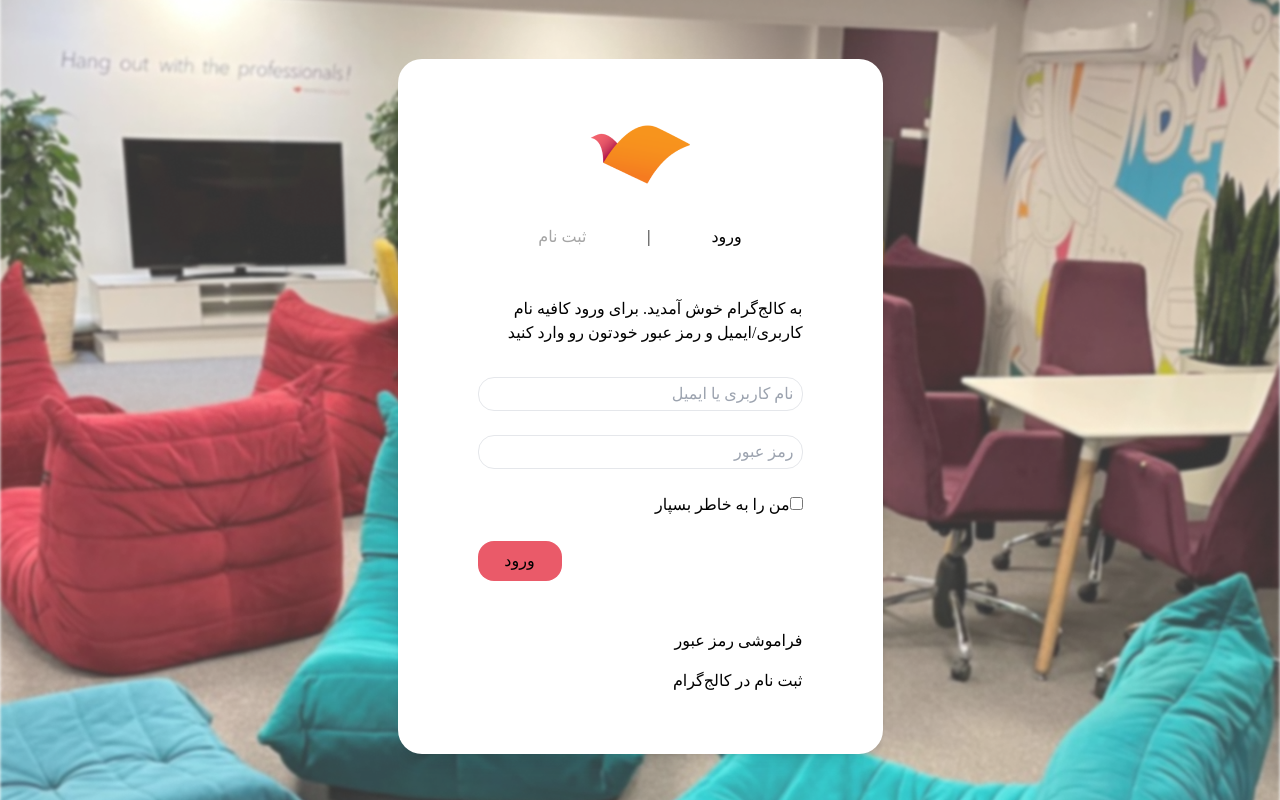
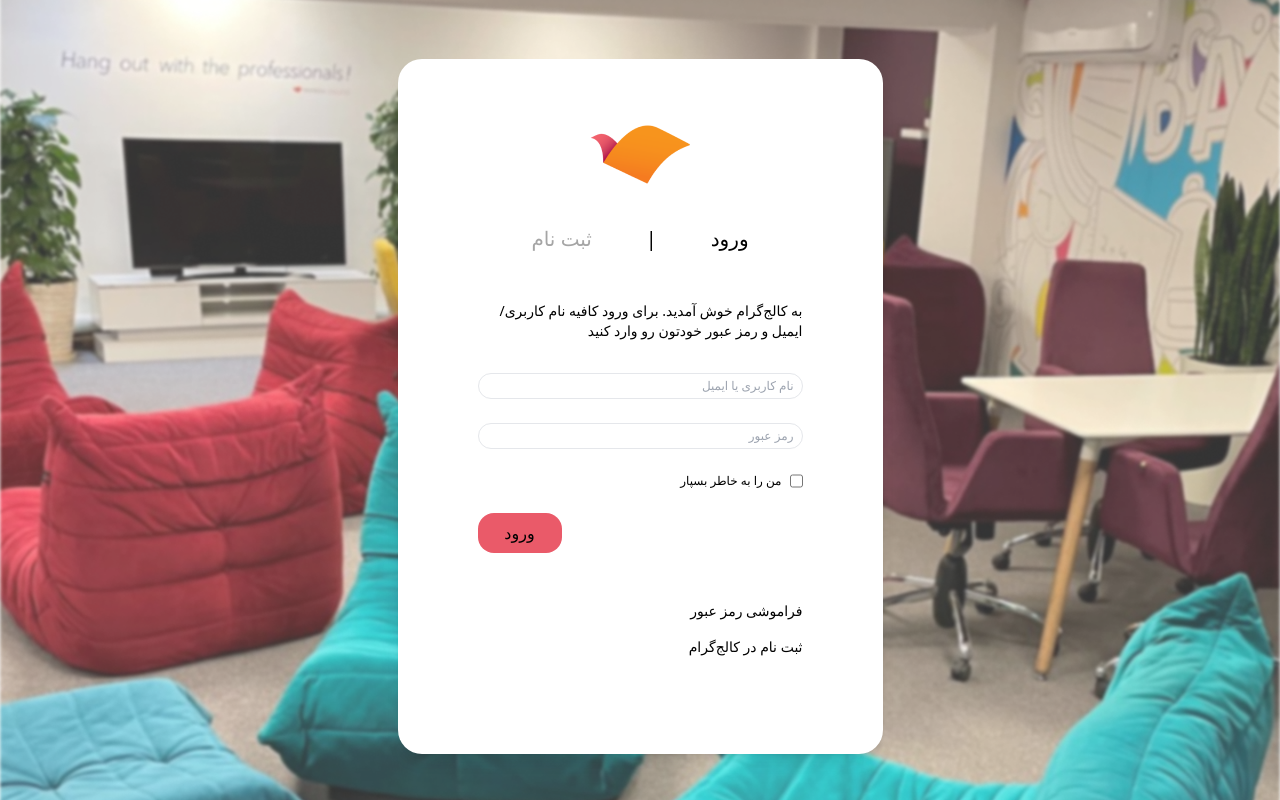
Before and after one commit to Hooman13/RahnemaCollegeProject, a React (Create React App) app: page /login in a window 1280 px wide. Built offline with nearby package versions, Linux system fonts and the light colour scheme.

Commit message:
fix font & font size

```diff
--- a/src/index.css
+++ b/src/index.css
@@ -1,10 +1,11 @@
 @font-face {
   font-family: "IRANSansWeb";
-  src: local("IRANSansWeb"), url(./fonts/IRANSansWeb.ttf) format("truetype");
+  src: local(IRANSansWeb(FaNum)),
+    url(./fonts/IRANSansWeb\(FaNum\).ttf) format("truetype");
 }
 
 body {
-  font-family: IRANSansWeb;
+  font-family: IRANSansWeb(FaNum);
 }
 
 @tailwind base;
--- a/src/index.tsx
+++ b/src/index.tsx
@@ -3,7 +3,7 @@ import ReactDOM from "react-dom/client";
 import "./index.css";
 import App from "./App";
 import reportWebVitals from "./reportWebVitals";
-import "./fonts/IRANSansWeb.ttf";
+import "./fonts/IRANSansWeb(FaNum).ttf";
 
 const root = ReactDOM.createRoot(
   document.getElementById("root") as HTMLElement
--- a/src/pages/Login.tsx
+++ b/src/pages/Login.tsx
@@ -29,7 +29,7 @@ export const Login = () => {
               <div className="flex justify-center pb-10">
                 <img src="./img/logo.png" alt="" />
               </div>
-              <div className="mb-12 justify-evenly flex">
+              <div className="text-xl mb-12 justify-evenly flex">
                 <Link to="/signup">
                   <button className="text-[#A5A5A5]">ثبت نام</button>
                 </Link>
@@ -38,32 +38,34 @@ export const Login = () => {
                   <button>ورود</button>
                 </Link>
               </div>
-              <div className="text-right mb-8">
+              <div className="text-right text-sm mb-8">
                 به کالج‌گرام خوش آمدید. برای ورود کافیه نام کاربری/ایمیل و رمز
                 عبور خود‌تون رو وارد کنید
               </div>
-              <div className=" mt-6">
+              <div className="text-xs mt-6">
                 <input
                   type="text"
                   {...register("email", { required: true })}
                   placeholder="نام کاربری یا ایمیل"
-                  className="border rounded-2xl w-full text-right text-base mb-6 px-2 py-1 focus:outline-none focus:ring-0 focus:border-gray-600"
+                  className="border rounded-2xl w-full text-right mb-6 px-2 py-1 focus:outline-none focus:ring-0 focus:border-gray-600"
                 />
                 <input
                   type="password"
                   {...register("password")}
                   placeholder="رمز عبور"
-                  className="border text-right rounded-2xl w-full text-base px-2 py-1 focus:outline-none focus:ring-0 focus:border-gray-600"
+                  className="border text-right rounded-2xl w-full px-2 py-1 focus:outline-none focus:ring-0 focus:border-gray-600"
                 />
-                <div className="text-right mt-6">
-                  <label htmlFor="savePass">من را به خاطر بسپار</label>
+                <div className="flex justify-end mt-6">
+                  <label htmlFor="savePass">
+                    <div className="pr-2">من را به خاطر بسپار</div>
+                  </label>
                   <input type="checkbox" name="" id="savePass" />
                 </div>
               </div>
               <div className="text-center mt-6 flex border-solid rounded-2xl bg-[#EA5A69] w-[84px] mr-auto justify-center items-center px-[16px] py-[8px] ">
                 <button type={"submit"}>ورود</button>
               </div>
-              <div className="flex flex-col text-right mt-12">
+              <div className="text-sm flex flex-col text-right mt-12">
                 <Link to="/forgotpass" className="mb-4">
                   فراموشی رمز عبور
                 </Link>
--- a/src/pages/NewPass.tsx
+++ b/src/pages/NewPass.tsx
@@ -12,11 +12,13 @@ export const NewPass = () => {
             <div className="flex justify-center pb-10">
               <img src="./img/logo.png" alt="" />
             </div>
-            <div className="mb-12 justify-evenly flex">تنظیم رمز عبور جدید</div>
-            <div className="text-right mb-8">
+            <div className="text-xl mb-12 justify-evenly flex">
+              تنظیم رمز عبور جدید
+            </div>
+            <div className="text-sm text-right mb-8">
               لطفاً رمز جدیدی برای حساب خود انتخاب کنید
             </div>
-            <div className=" mt-6">
+            <div className="text-xs mt-6">
               <input
                 type="text"
                 placeholder="رمز عبور"
--- a/src/pages/PassRecovery.tsx
+++ b/src/pages/PassRecovery.tsx
@@ -12,24 +12,26 @@ export const PassRecovery = () => {
             <div className="flex justify-center pb-10">
               <img src="./img/logo.png" alt="" />
             </div>
-            <div className="mb-12 justify-evenly flex">بازیابی رمز عبور</div>
-            <div className="text-right mb-8">
+            <div className="text-xl mb-12 justify-evenly flex">
+              بازیابی رمز عبور
+            </div>
+            <div className="text-sm text-right mb-8">
               لطفاً نام‌ کاربری یا ایمیل خودتون رو وارد کنید
             </div>
-            <div className=" mt-6">
+            <div className="text-xs mt-6">
               <input
                 type="text"
                 placeholder="نام کاربری یا ایمیل"
                 className="border rounded-2xl w-full text-right text-base mb-6 px-2 py-1 focus:outline-none focus:ring-0 focus:border-gray-600"
               />
             </div>
-            <div className="flex items-center">
+            <div className="flex items-center text-sm">
               <div className="text-center mr-1 flex border-solid rounded-2xl bg-[#EA5A69] w-[181px] h-[36px] text-sm justify-center items-center px-[8px] py-[16px] ">
                 <Link to="/newpass">
                   <button>ارسال لینک بازیابی رمز عبور</button>
                 </Link>
               </div>
-              <div className="flex">
+              <div className="flex pl-5">
                 <Link to="/login">
                   <button>انصراف</button>
                 </Link>
--- a/src/pages/Signup.tsx
+++ b/src/pages/Signup.tsx
@@ -49,7 +49,7 @@ export const Signup = () => {
               <div className="flex justify-center pb-10">
                 <img src="./img/logo.png" alt="" />
               </div>
-              <div className="mb-12 justify-evenly flex">
+              <div className="text-xl mb-12 justify-evenly flex">
                 <Link to="/signup">
                   <button>ثبت نام</button>
                 </Link>
@@ -58,16 +58,16 @@ export const Signup = () => {
                   <button className="text-[#A5A5A5]">ورود</button>
                 </Link>
               </div>
-              <div className="text-right mb-8">
+              <div className="text-right text-sm mb-8 font-normal">
                 برای ثبت‌نام کافیه نام کاربری، ایمیل و یک رمز عبور وارد کنید
               </div>
-              <div className=" mt-6">
+              <div className="font-normal text-xs mt-6">
                 <div className="mb-6">
                   <input
                     type="text"
                     {...register("username")}
                     placeholder="نام کاربری"
-                    className="border rounded-2xl w-full text-right text-base  px-2 py-1 focus:outline-none focus:ring-0 focus:border-gray-600"
+                    className="border rounded-2xl w-full text-right px-2 py-1 focus:outline-none focus:ring-0 focus:border-gray-600"
                   />
                   {errors?.username?.message && (
                     <p className="text-red-700">{errors.username.message}</p>
@@ -78,7 +78,7 @@ export const Signup = () => {
                     type="text"
                     {...register("email", { required: true })}
                     placeholder="ایمیل"
-                    className="border text-right rounded-2xl w-full text-base px-2 py-1 focus:outline-none focus:ring-0 focus:border-gray-600"
+                    className="border text-right rounded-2xl w-full px-2 py-1 focus:outline-none focus:ring-0 focus:border-gray-600"
                   />
                   {errors?.email?.message && (
                     <p className="text-red-700">{errors.email.message}</p>
@@ -89,7 +89,7 @@ export const Signup = () => {
                     type="text"
                     {...register("password")}
                     placeholder="رمز عبور"
-                    className="border text-right rounded-2xl w-full text-base px-2 py-1 focus:outline-none focus:ring-0 focus:border-gray-600"
+                    className="border text-right rounded-2xl w-full px-2 py-1 focus:outline-none focus:ring-0 focus:border-gray-600"
                   />
                   {errors?.password?.message && (
                     <p className="text-red-700">{errors.password.message}</p>
@@ -100,14 +100,14 @@ export const Signup = () => {
                     type="text"
                     {...register("confirmPassword")}
                     placeholder="تکرار رمز عبور"
-                    className="border text-right rounded-2xl w-full text-base px-2 py-1 focus:outline-none focus:ring-0 focus:border-gray-600"
+                    className="border text-right rounded-2xl w-full px-2 py-1 focus:outline-none focus:ring-0 focus:border-gray-600"
                   />
                   {errors?.password?.message && (
                     <p className="text-red-700">{errors.password.message}</p>
                   )}
                 </div>
               </div>
-              <div className="text-center mt-6 flex border-solid rounded-2xl bg-[#EA5A69] w-[84px] mr-auto justify-center items-center px-[16px] py-[8px] ">
+              <div className="font-normal text-sm text-center mt-6 flex border-solid rounded-2xl bg-[#EA5A69] w-[84px] mr-auto justify-center items-center px-[16px] py-[8px] ">
                 <button type={"submit"}>ثبت نام</button>
               </div>
             </div>
```
Also changed, not shown: src/fonts/IRANSansWeb(FaNum).ttf (added), src/fonts/IRANSansWeb.ttf (deleted).
